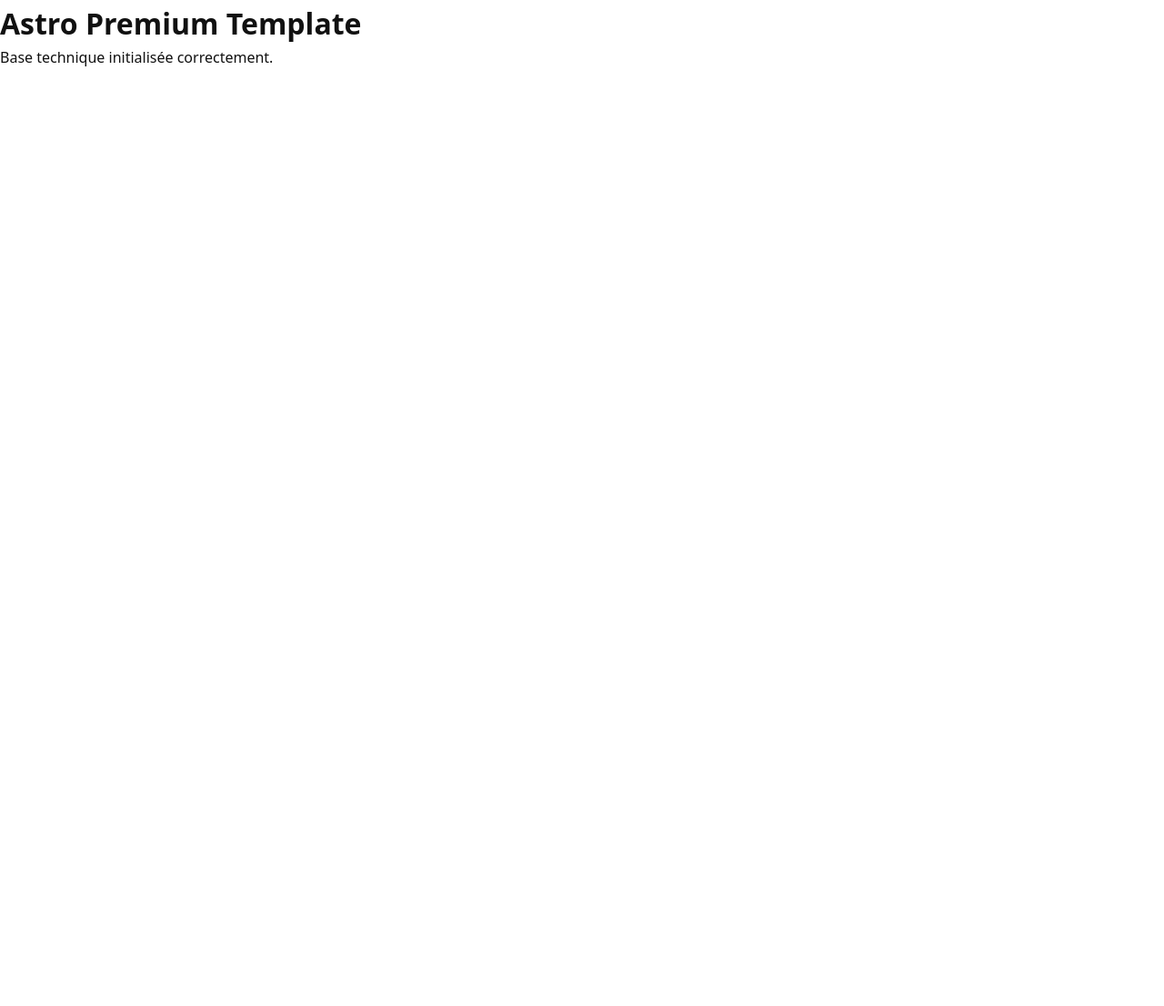
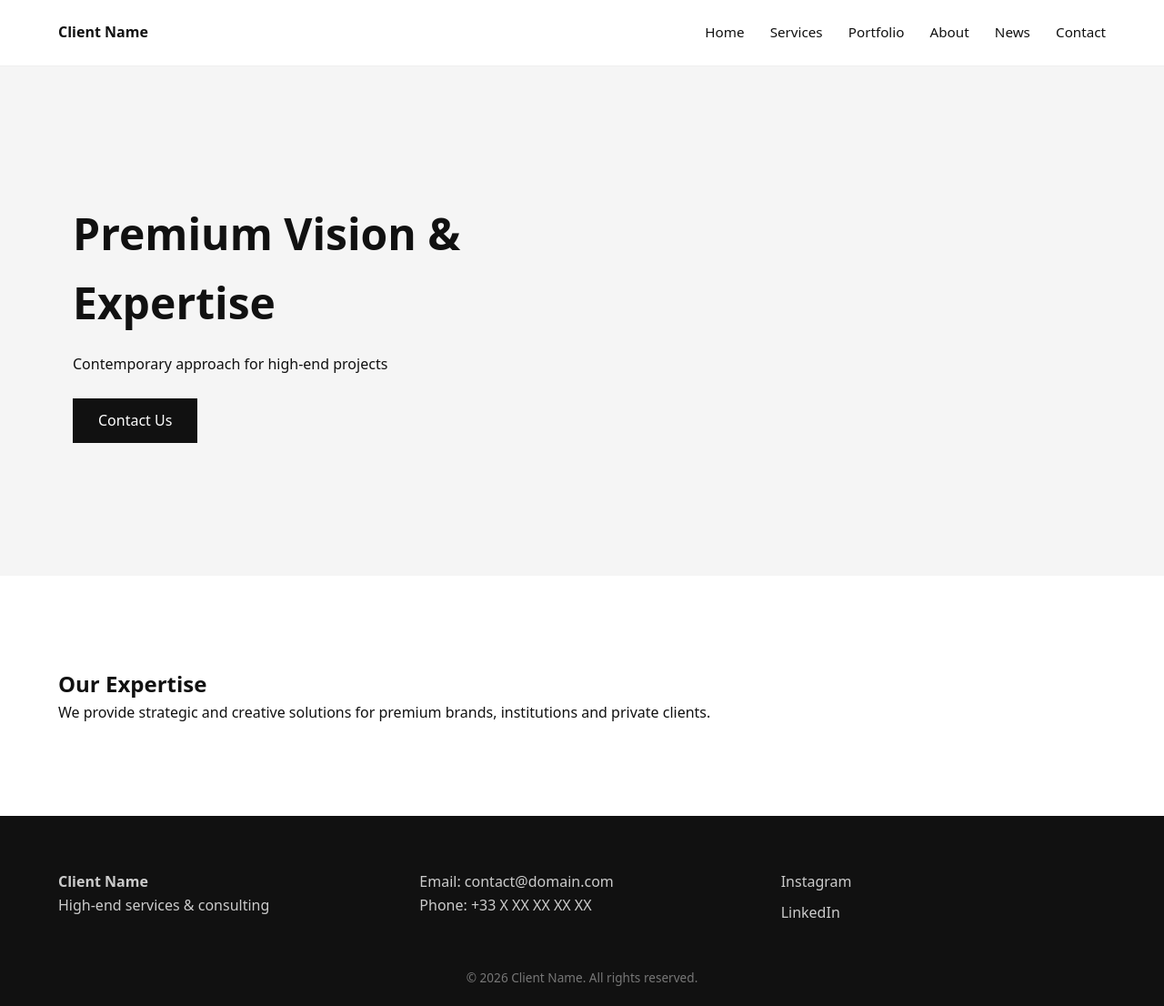
Before and after one commit to o7digital/mylightgallery-art, an Astro site: page / in a window 1280 px wide. Shown: the whole page at 91% size. Before the commit the page ends 800 px from the top, so only its background shows below. Built offline with nearby package versions, Linux system fonts and the light colour scheme; Astro itself is replaced by a stand-in of ours.

Commit message:
feat: base UI components (header, hero, footer, layout)

```diff
--- /dev/null
+++ b/src/components/Footer.astro
@@ -0,0 +1,22 @@
+<footer class="site-footer">
+  <div class="container footer-grid">
+    <div>
+      <strong>Client Name</strong>
+      <p>High-end services & consulting</p>
+    </div>
+
+    <div>
+      <p>Email: contact@domain.com</p>
+      <p>Phone: +33 X XX XX XX XX</p>
+    </div>
+
+    <div>
+      <a href="#">Instagram</a>
+      <a href="#">LinkedIn</a>
+    </div>
+  </div>
+
+  <div class="footer-bottom">
+    © 2026 Client Name. All rights reserved.
+  </div>
+</footer>
--- /dev/null
+++ b/src/components/Header.astro
@@ -0,0 +1,14 @@
+<header class="site-header">
+  <div class="container">
+    <a href="/" class="logo">Client Name</a>
+
+    <nav class="main-nav">
+      <a href="/">Home</a>
+      <a href="/services">Services</a>
+      <a href="/portfolio">Portfolio</a>
+      <a href="/about">About</a>
+      <a href="/news">News</a>
+      <a href="/contact">Contact</a>
+    </nav>
+  </div>
+</header>
--- /dev/null
+++ b/src/components/Hero.astro
@@ -0,0 +1,7 @@
+<section class="hero">
+  <div class="hero-content">
+    <h1>Premium Vision & Expertise</h1>
+    <p>Contemporary approach for high-end projects</p>
+    <a href="/contact" class="btn-primary">Contact Us</a>
+  </div>
+</section>
--- a/src/layouts/BaseLayout.astro
+++ b/src/layouts/BaseLayout.astro
@@ -1,5 +1,9 @@
 ---
+import Header from '../components/Header.astro';
+import Footer from '../components/Footer.astro';
 import '../styles/global.css';
+
+const { title = 'Site Premium', description = '' } = Astro.props;
 ---
 
 <!DOCTYPE html>
@@ -7,9 +11,14 @@ import '../styles/global.css';
   <head>
     <meta charset="utf-8" />
     <meta name="viewport" content="width=device-width, initial-scale=1" />
-    <title>Site Premium</title>
+    <title>{title}</title>
+    <meta name="description" content={description} />
   </head>
   <body>
-    <slot />
+    <Header />
+    <main>
+      <slot />
+    </main>
+    <Footer />
   </body>
 </html>
--- a/src/pages/index.astro
+++ b/src/pages/index.astro
@@ -1,8 +1,21 @@
 ---
 import BaseLayout from '../layouts/BaseLayout.astro';
+import Hero from '../components/Hero.astro';
 ---
 
-<BaseLayout>
-  <h1>Astro Premium Template</h1>
-  <p>Base technique initialisée correctement.</p>
+<BaseLayout
+  title="Client Name – Premium Services"
+  description="Premium services and expertise for high-end clients"
+>
+  <Hero />
+
+  <section class="section">
+    <div class="container">
+      <h2>Our Expertise</h2>
+      <p>
+        We provide strategic and creative solutions for premium brands,
+        institutions and private clients.
+      </p>
+    </div>
+  </section>
 </BaseLayout>
--- a/src/styles/global.css
+++ b/src/styles/global.css
@@ -20,3 +20,97 @@ img {
   max-width: 100%;
   display: block;
 }
+
+.container {
+  max-width: 1200px;
+  margin: 0 auto;
+  padding: 0 24px;
+}
+
+/* Header */
+.site-header {
+  position: sticky;
+  top: 0;
+  background: #fff;
+  border-bottom: 1px solid #eee;
+  z-index: 100;
+}
+
+.site-header .container {
+  display: flex;
+  justify-content: space-between;
+  align-items: center;
+  height: 72px;
+}
+
+.logo {
+  font-weight: 600;
+  text-decoration: none;
+  color: #111;
+}
+
+.main-nav a {
+  margin-left: 24px;
+  text-decoration: none;
+  color: #111;
+  font-size: 0.95rem;
+}
+
+/* Hero */
+.hero {
+  min-height: 70vh;
+  display: flex;
+  align-items: center;
+  background: #f5f5f5;
+}
+
+.hero-content {
+  max-width: 600px;
+  padding: 80px;
+}
+
+.hero h1 {
+  font-size: 3rem;
+  margin-bottom: 16px;
+}
+
+.btn-primary {
+  display: inline-block;
+  margin-top: 24px;
+  padding: 12px 28px;
+  background: #111;
+  color: #fff;
+  text-decoration: none;
+}
+
+/* Sections */
+.section {
+  padding: 100px 0;
+}
+
+/* Footer */
+.site-footer {
+  background: #111;
+  color: #ccc;
+  padding: 60px 0 20px;
+}
+
+.footer-grid {
+  display: grid;
+  grid-template-columns: repeat(auto-fit, minmax(200px, 1fr));
+  gap: 40px;
+}
+
+.site-footer a {
+  color: #ccc;
+  display: block;
+  margin-bottom: 8px;
+  text-decoration: none;
+}
+
+.footer-bottom {
+  text-align: center;
+  font-size: 0.85rem;
+  margin-top: 40px;
+  color: #777;
+}
```
